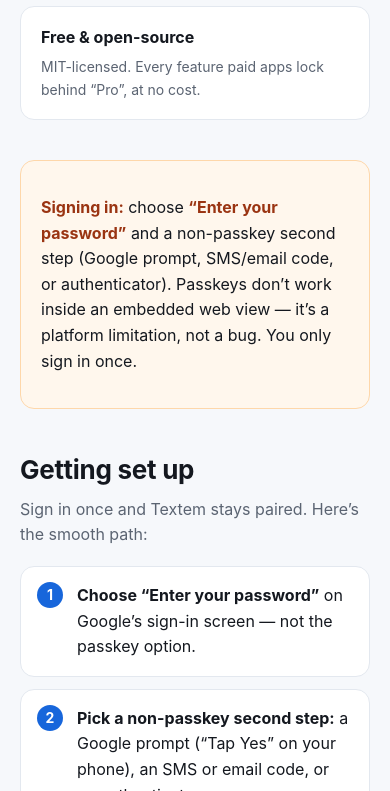
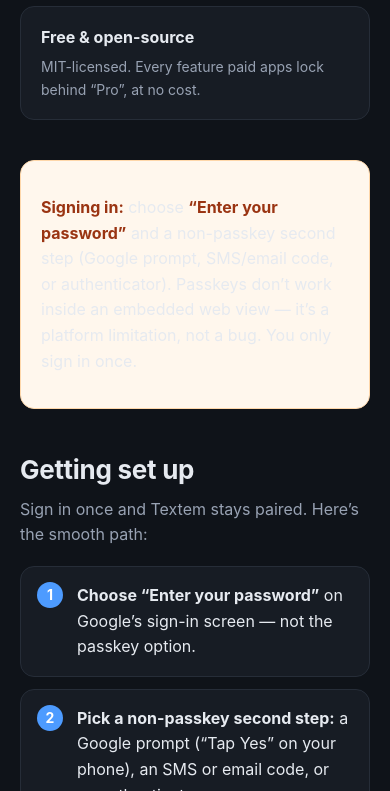
Before and after one commit to Scarcrux/Textem, a plain HTML site: page docs/index.html in a window 390 px wide. Shown: the part 1209-2000 px from the top of the page. Drawn offline with Linux system fonts and the dark colour scheme.

Commit message:
feat(site): add dark mode with verified AA contrast
The landing page was already fully CSS-variable-driven, so dark mode is a
prefers-color-scheme override of the palette, plus the only two rules that
hardcoded light-scheme colors (the amber sign-in callout and the icon glow).
Adds color-scheme:light-dark so native controls/scrollbars follow, and
media-scoped theme-color for mobile browser chrome.

Contrast was verified programmatically rather than eyeballed, which caught two
defects a visual check would likely have missed:
- filled controls (Download button, step numbers) at white-on-blue measured
  3.87:1 in dark, under AA. Inverted to a lighter blue with dark text: 8.32:1.
- link blue #2b7cff cleared 4.5:1 on the page background (4.82) but FAILED
  inside cards (4.42), where the FAQ and footer links live. Now #4d9bff
  (6.61 on bg, 6.07 on card).

The app icon is pinned to the brand blues so it renders identically in both
schemes instead of washing out against the dark page.

Effect: 12/12 measured pairs pass WCAG AA in both schemes, 0 failures; HTML
structure re-validated.

Confidence: contrast is proven by measurement. Visual layout in dark is NOT
eyeballed — no browser available here — but no layout rules changed, only color
values, so layout risk is minimal.

Phase: 10

```diff
--- a/docs/index.html
+++ b/docs/index.html
@@ -7,7 +7,8 @@
   <meta name="description" content="A lightweight, free, open-source native macOS client for Google Messages for web. Dock badge, native notifications, menu bar, multiple accounts.">
   <link rel="canonical" href="https://textem.scarcrux.com/">
   <link rel="icon" href="favicon.svg" type="image/svg+xml">
-  <meta name="theme-color" content="#1766db">
+  <meta name="theme-color" content="#f6f8fb" media="(prefers-color-scheme: light)">
+  <meta name="theme-color" content="#0f1319" media="(prefers-color-scheme: dark)">
   <!-- Open Graph -->
   <meta property="og:type" content="website">
   <meta property="og:site_name" content="Textem">
@@ -32,6 +33,34 @@
       --bg: #f6f8fb;
       --card: #ffffff;
       --border: #e3e8ef;
+      /* Let form controls, scrollbars and the caret follow the scheme. */
+      color-scheme: light dark;
+    }
+    /* Dark mode: the page is variable-driven, so overriding the palette covers
+       nearly everything. Only the amber callout and the icon glow hardcode
+       light-scheme colors and need explicit counterparts. */
+    @media (prefers-color-scheme: dark) {
+      :root {
+        /* #4d9bff, not a darker blue: links must clear 4.5:1 on the page bg AND
+           inside cards (#2b7cff measured 4.42 on --card, just under AA). */
+        --blue: #4d9bff;
+        --blue-light: #66b2ff;
+        --ink: #e6eaf0;
+        --muted: #98a2b3;
+        --bg: #0f1319;
+        --card: #171c24;
+        --border: #262d38;
+      }
+      /* Filled controls invert in dark: white-on-blue only reached 3.87:1, so
+         use a lighter blue with dark text (8.3:1). */
+      .btn.primary { background: var(--blue-light); color: #0f1319; border-color: var(--blue-light); }
+      ol.steps li::before { background: var(--blue-light); color: #0f1319; }
+      /* The app icon is brand art, not themed UI — keep it identical in both
+         schemes so it doesn't wash out against the dark page. */
+      .icon { background: linear-gradient(180deg, #33a0fa, #1766db); box-shadow: 0 10px 30px rgba(43,124,255,.22); }
+      .icon::after { background: #1766db; box-shadow: 12px 0 0 #1766db, 24px 0 0 #1766db; }
+      .callout { background: #2a1c0c; border-color: #6b3f10; }
+      .callout strong { color: #fbbf24; }
     }
     * { box-sizing: border-box; }
     html { -webkit-font-smoothing: antialiased; }
```
